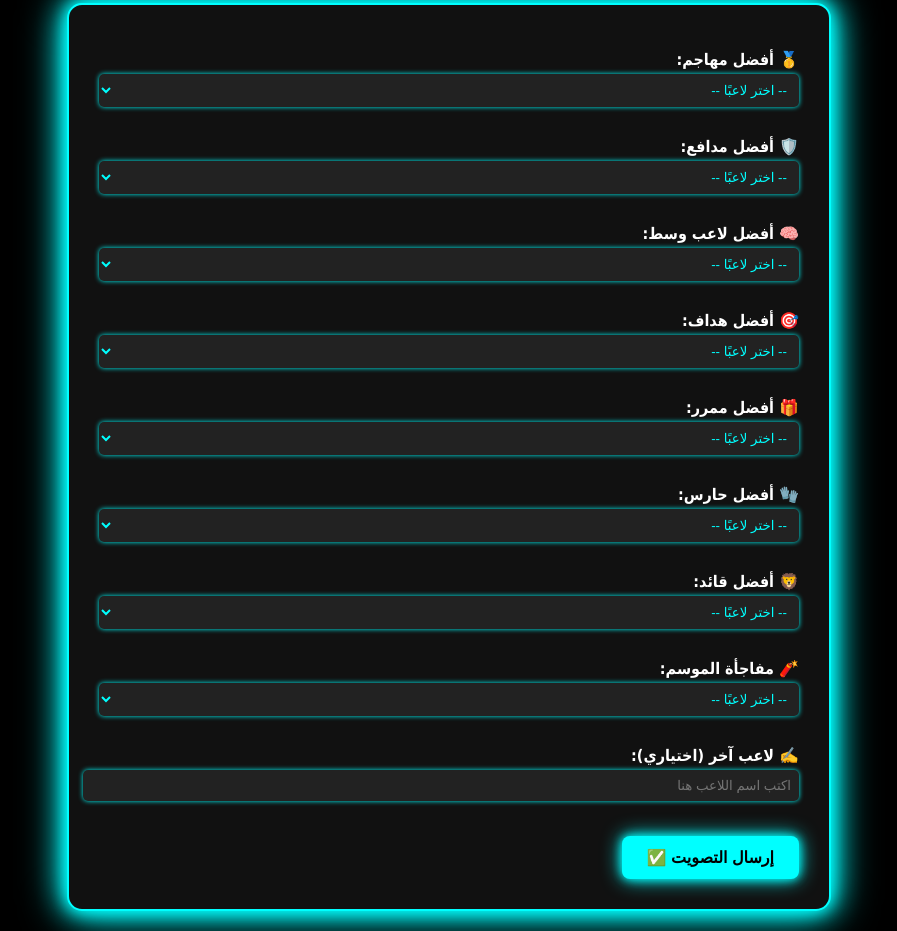
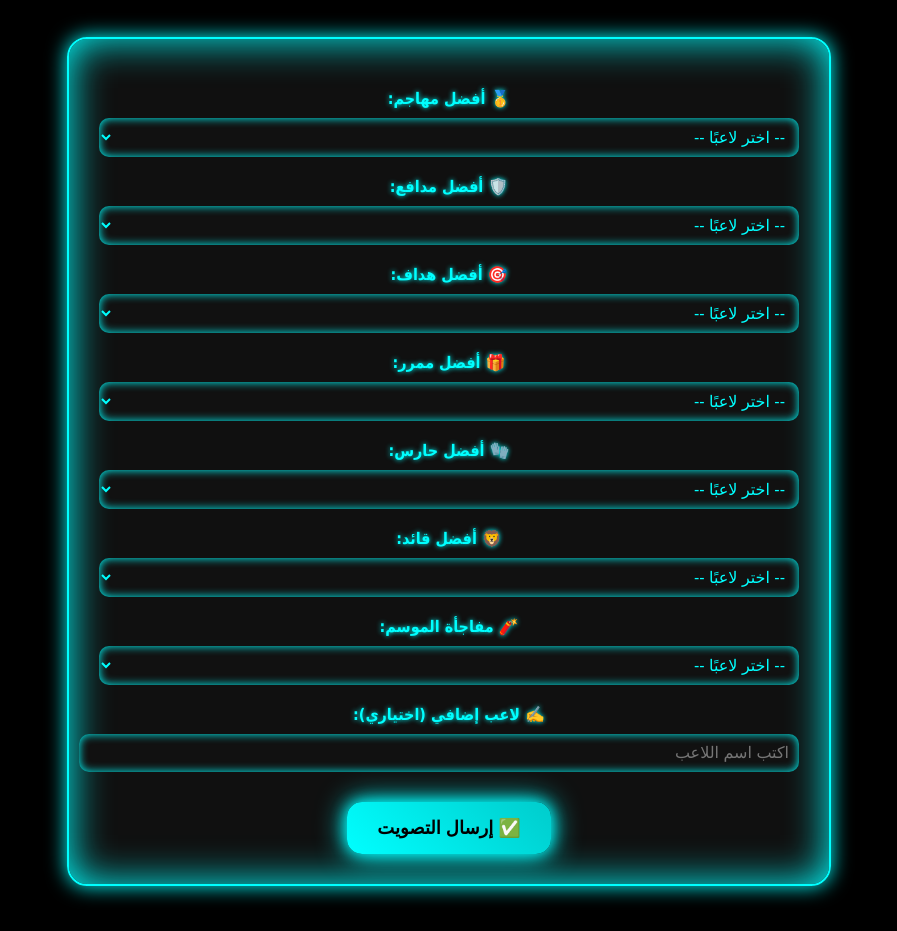
Before and after one commit to akal38/antar-foot-, a plain HTML site: page index.html in a window 1280 px wide. Shown: the part 143-1074 px from the top of the page, without its empty margins (191-1088 px from the left). Drawn offline with Linux system fonts and the light colour scheme.

Commit message:
Add files via upload

```diff
--- a/index.html
+++ b/index.html
@@ -2,92 +2,116 @@
 <html lang="ar" dir="rtl">
 <head>
   <meta charset="UTF-8">
-  <title>تصويت أفضل لاعبي كرة القدم</title>
+  <title>تصويت لاعبي كرة القدم</title>
   <style>
+    /* إعداد عام */
     body {
       background-color: #000;
+      color: #0ff;
       font-family: 'Tahoma', sans-serif;
-      color: #fff;
+      padding: 30px;
       text-align: center;
-      padding: 30px 10px;
+      overflow-x: hidden;
     }
 
-    .neon-text {
-      font-size: 2em;
-      font-weight: bold;
-      color: #0ff;
-      text-shadow: 0 0 10px #0ff, 0 0 20px #0ff, 0 0 30px #0ff;
-      opacity: 0;
-      transform: translateY(-20px);
-      transition: all 1s ease-in-out;
-      margin-top: 40px;
+    h1 {
+      font-size: 32px;
+      text-shadow: 0 0 20px #0ff, 0 0 40px #0ff;
+      animation: fadeIn 2s ease forwards;
     }
 
-    .neon-text.show {
-      opacity: 1;
-      transform: translateY(0);
+    p {
+      font-size: 18px;
+      margin-bottom: 30px;
+      opacity: 0;
+      animation: fadeInUp 2s 1s forwards;
     }
 
-    .neon-box {
-      display: none;
-      background-color: #111;
+    form {
+      background-color: rgba(17, 17, 17, 0.95);
       border: 2px solid #0ff;
-      border-radius: 15px;
-      box-shadow: 0 0 15px #0ff, 0 0 30px #0ff, 0 0 45px #0ff;
+      border-radius: 20px;
       padding: 30px;
-      margin-top: 30px;
-      text-align: right;
+      box-shadow: 0 0 20px #0ff, 0 0 40px #0ff inset;
       max-width: 700px;
-      margin-left: auto;
-      margin-right: auto;
+      margin: 40px auto;
+      opacity: 0;
+      animation: fadeInUp 2s 2s forwards;
     }
 
     label {
       display: block;
-      margin: 15px 0 5px;
+      margin-top: 20px;
       font-weight: bold;
+      font-size: 16px;
+      text-shadow: 0 0 5px #0ff;
     }
 
     select, input[type="text"] {
       width: 100%;
-      padding: 8px;
-      border-radius: 5px;
+      padding: 10px;
+      margin-top: 10px;
+      border-radius: 10px;
       border: none;
-      margin-bottom: 15px;
-      background-color: #222;
+      background: #111;
       color: #0ff;
-      box-shadow: 0 0 5px #0ff;
+      font-size: 16px;
+      box-shadow: 0 0 10px #0ff inset;
+      transition: transform 0.2s ease;
+    }
+
+    select:focus, input[type="text"]:focus {
+      outline: none;
+      transform: scale(1.03);
+      box-shadow: 0 0 15px #0ff;
     }
 
     button {
-      background-color: #0ff;
+      margin-top: 30px;
+      background: linear-gradient(45deg, #0ff, #00cccc);
       color: #000;
-      padding: 12px 25px;
-      font-size: 16px;
+      padding: 15px 30px;
+      border: none;
+      border-radius: 15px;
       font-weight: bold;
-      border: none;
-      border-radius: 8px;
-      margin-top: 20px;
+      font-size: 18px;
       cursor: pointer;
-      transition: background 0.3s;
-      box-shadow: 0 0 10px #0ff, 0 0 20px #0ff;
+      transition: transform 0.3s ease, box-shadow 0.3s;
+      box-shadow: 0 0 15px #0ff, 0 0 30px #0ff;
     }
 
     button:hover {
-      background-color: #00cccc;
+      transform: scale(1.05);
+      box-shadow: 0 0 25px #00ffff, 0 0 40px #00ffff;
+    }
+
+    /* تأثيرات دخول العناصر */
+    @keyframes fadeIn {
+      from {opacity: 0;}
+      to {opacity: 1;}
+    }
+
+    @keyframes fadeInUp {
+      from {
+        opacity: 0;
+        transform: translateY(20px);
+      }
+      to {
+        opacity: 1;
+        transform: translateY(0);
+      }
     }
   </style>
 </head>
 <body>
 
-  <!-- الرسائل الترحيبية -->
-  <div id="welcome1" class="neon-text">مرحبًا بكم يا أبطال الكرة ⚽🔥</div>
-  <div id="welcome2" class="neon-text">نريد منكم التصويت على أفضل اللاعبين في كل مركز 👇</div>
+  <h1>⚽ مرحبًا بكم يا أبطال الكرة</h1>
+  <p>🎯 صوّت لأفضل اللاعبين في كل مركز</p>
 
-  <!-- نموذج التصويت -->
-  <div id="formContainer" class="neon-box">
   <form action="https://formsubmit.co/adbelhak1515@gmail.com" method="POST">
+    <!-- إعدادات FormSubmit -->
     <input type="hidden" name="_captcha" value="false">
+    <input type="hidden" name="_template" value="table">
     <input type="hidden" name="_next" value="https://thankyou.page/">
 
     <label>🥇 أفضل مهاجم:</label>
@@ -104,18 +128,6 @@
 
     <label>🛡️ أفضل مدافع:</label>
     <select name="أفضل مدافع" required>
-        <option value="">-- اختر لاعبًا --</option>
-        <option>الحاج دحو مروض الأفاعي</option>
-        <option>عبد الحق أمين</option>
-        <option>عبد الله</option>
-        <option>عبد الإله</option>
-        <option>يوسف الكفات</option>
-        <option>سفيان</option>
-        <option>إلياس</option>
-      </select>
-
-      <label>🧠 أفضل لاعب وسط:</label>
-      <select name="أفضل لاعب وسط" required>
       <option value="">-- اختر لاعبًا --</option>
       <option>الحاج دحو مروض الأفاعي</option>
       <option>عبد الحق أمين</option>
@@ -186,27 +198,11 @@
       <option>إلياس</option>
     </select>
 
-      <label>✍️ لاعب آخر (اختياري):</label>
-      <input type="text" name="لاعب آخر" placeholder="اكتب اسم اللاعب هنا">
+    <label>✍️ لاعب إضافي (اختياري):</label>
+    <input type="text" name="لاعب آخر" placeholder="اكتب اسم اللاعب">
 
-      <button type="submit">إرسال التصويت ✅</button>
+    <button type="submit">✅ إرسال التصويت</button>
   </form>
-  </div>
-
-  <!-- سكربت التأثيرات -->
-  <script>
-    const welcome1 = document.getElementById("welcome1");
-    const welcome2 = document.getElementById("welcome2");
-    const formContainer = document.getElementById("formContainer");
-
-    setTimeout(() => { welcome1.classList.add("show"); }, 500);
-    setTimeout(() => { welcome1.classList.remove("show"); }, 3000);
-    setTimeout(() => {
-      welcome1.style.display = "none";
-      welcome2.classList.add("show");
-    }, 3500);
-    setTimeout(() => { formContainer.style.display = "block"; }, 5000);
-  </script>
 
 </body>
 </html>
```
Lines whose indentation alone changed are shown as unchanged.
